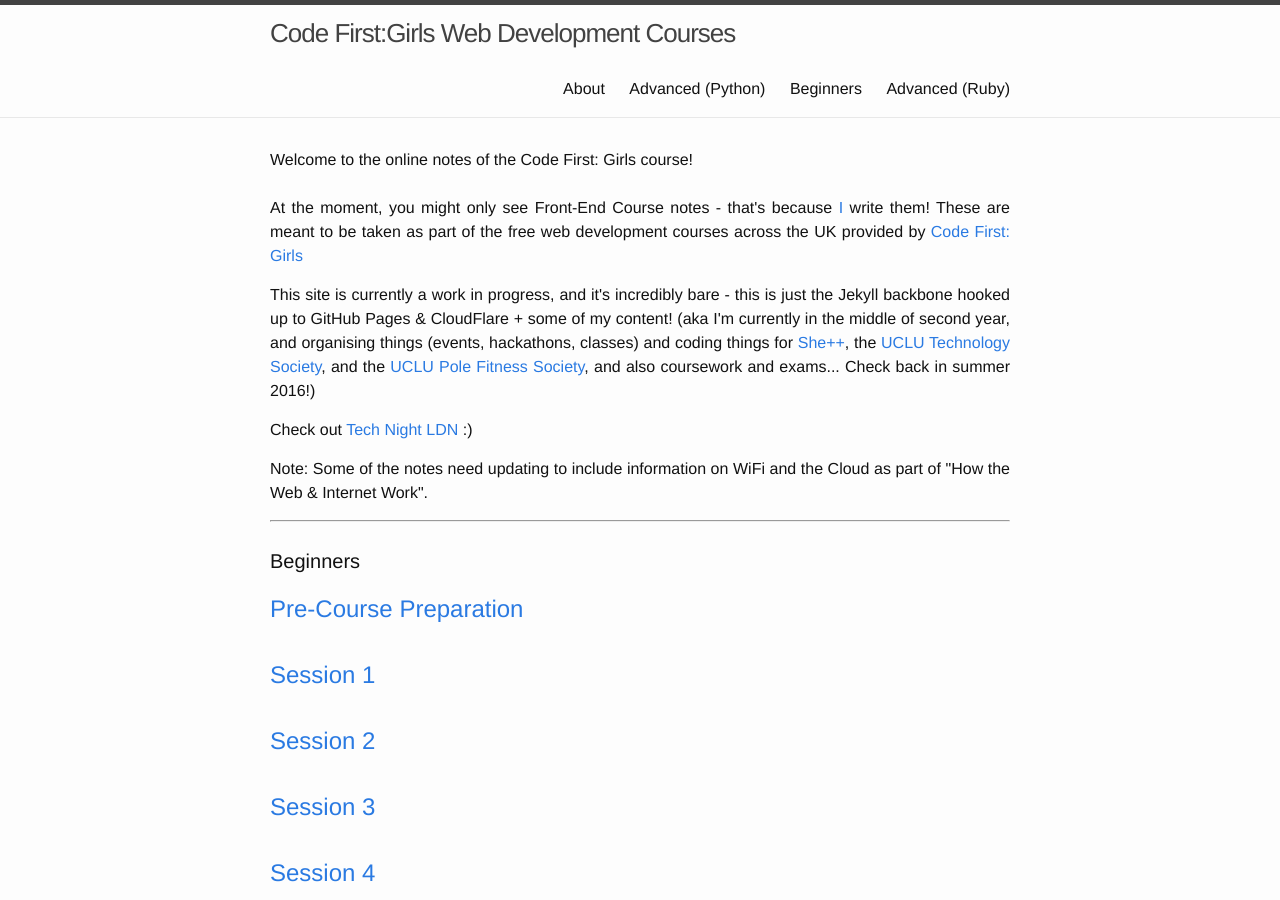
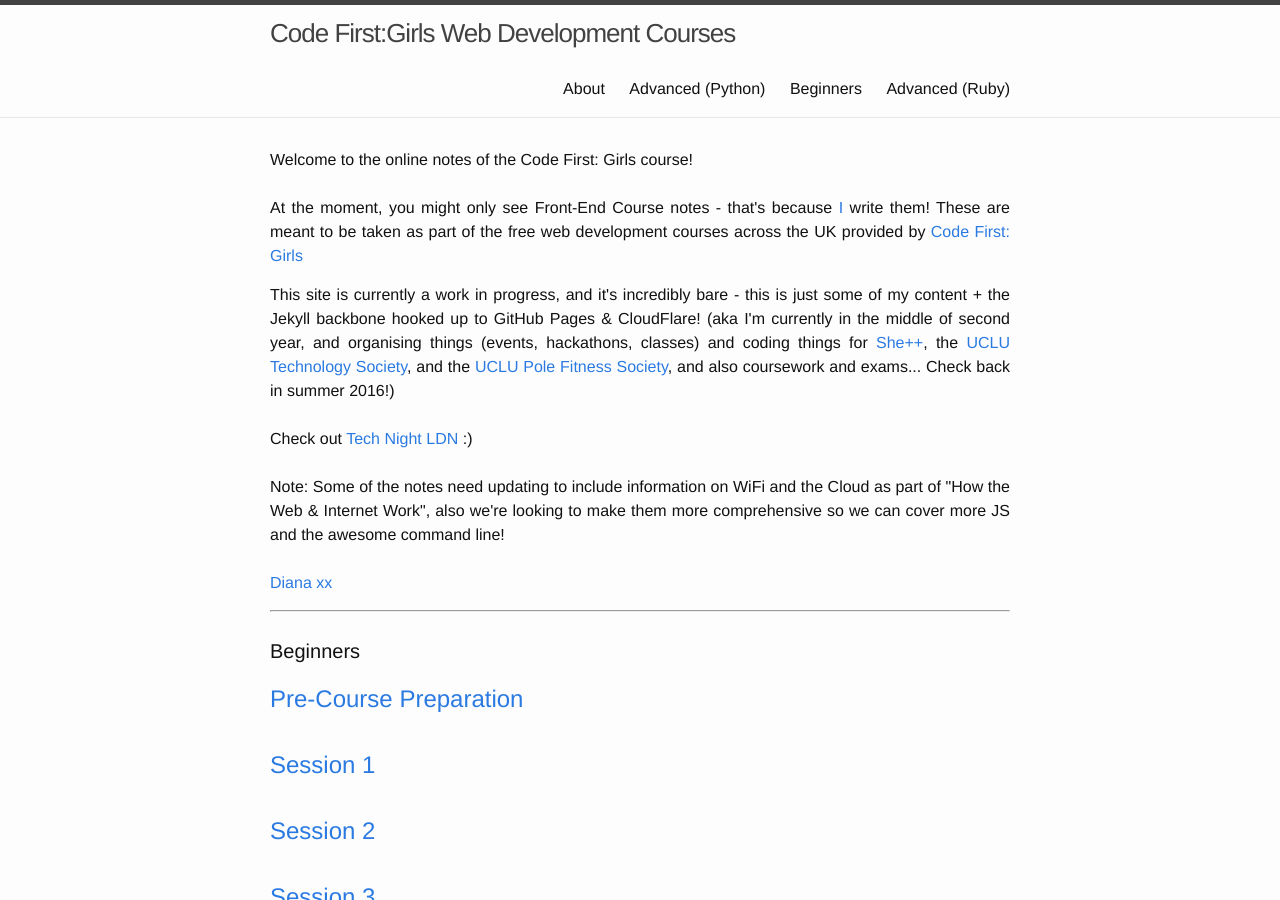
Before and after one commit to CodeFirstGirls/beginners, a Jekyll site: the page built from index.html, in a window 1280 px wide and 900 px high. Built offline with Jekyll 4.4.1, drawn with Linux system fonts in a browser that asks for light colours.

```diff
--- a/index.html
+++ b/index.html
@@ -7,9 +7,14 @@ layout: default
 <div style="text-align:justify;">
     <p>Welcome to the online notes of the Code First: Girls course! <br><br>At the moment, you might only see Front-End Course notes - that's because <a href="http://diana.click">I</a> write them! These are meant to be taken as part of the free web development courses across the UK provided by <a href="http://www.codefirstgirls.org.uk" target="_blank">Code First: Girls</a></p>
     <p></p>
-    <p>This site is currently a work in progress, and it's incredibly bare - this is just the Jekyll backbone hooked up to GitHub Pages &amp; CloudFlare + some of my content! (aka I'm currently in the middle of second year, and organising things (events, hackathons, classes) and coding things for <a href="http://www.sheplusplus.org/ambassadors/#team" target="_blank">She++</a>, the <a href="http://uclutech.com" target="_blank">UCLU Technology Society</a>, and the <a href="http://uclupole.weebly.com" target="_blank">UCLU Pole Fitness Society</a>, and also coursework and exams... Check back in summer 2016!)</p>
-    <p>Check out <a href="http://technight.london" target="_blank">Tech Night LDN</a> :)</p>
-    <p>Note: Some of the notes need updating to include information on WiFi and the Cloud as part of "How the Web &amp; Internet Work".</p>
+    <p>This site is currently a work in progress, and it's incredibly bare - this is just some of my content + the Jekyll backbone hooked up to GitHub Pages &amp; CloudFlare! (aka I'm currently in the middle of second year, and organising things (events, hackathons, classes) and coding things for <a href="http://www.sheplusplus.org/ambassadors/#team" target="_blank">She++</a>, the <a href="http://uclutech.com" target="_blank">UCLU Technology Society</a>, and the <a href="http://uclupole.weebly.com" target="_blank">UCLU Pole Fitness Society</a>, and also coursework and exams... Check back in summer 2016!)
+    <br>
+    <br>Check out <a href="http://technight.london" target="_blank">Tech Night LDN</a> :)
+    <br>
+    <br>Note: Some of the notes need updating to include information on WiFi and the Cloud as part of "How the Web &amp; Internet Work", also we're looking to make them more comprehensive so we can cover more JS and the awesome command line!
+    <br>
+    <br>
+    <a href="http://diana.click">Diana xx</a></p>
 </div>
 
 <hr><br>
```
